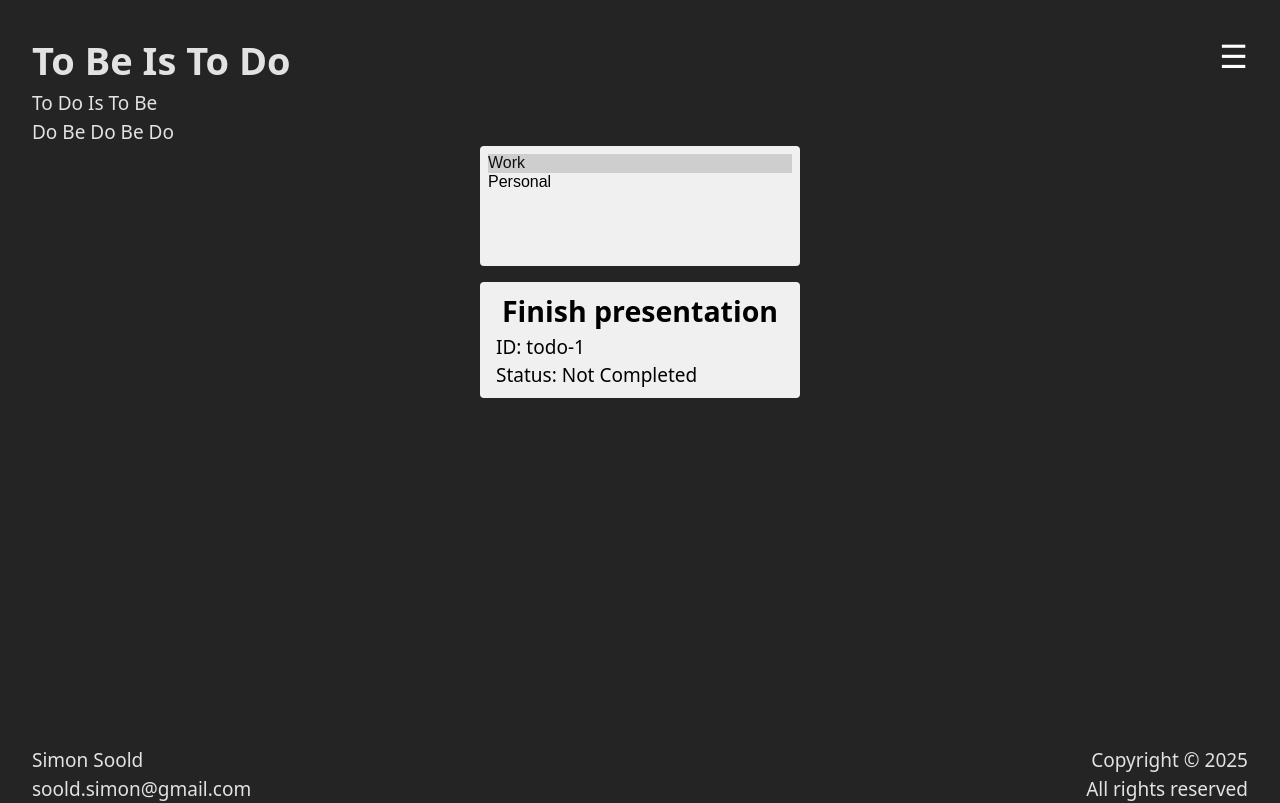
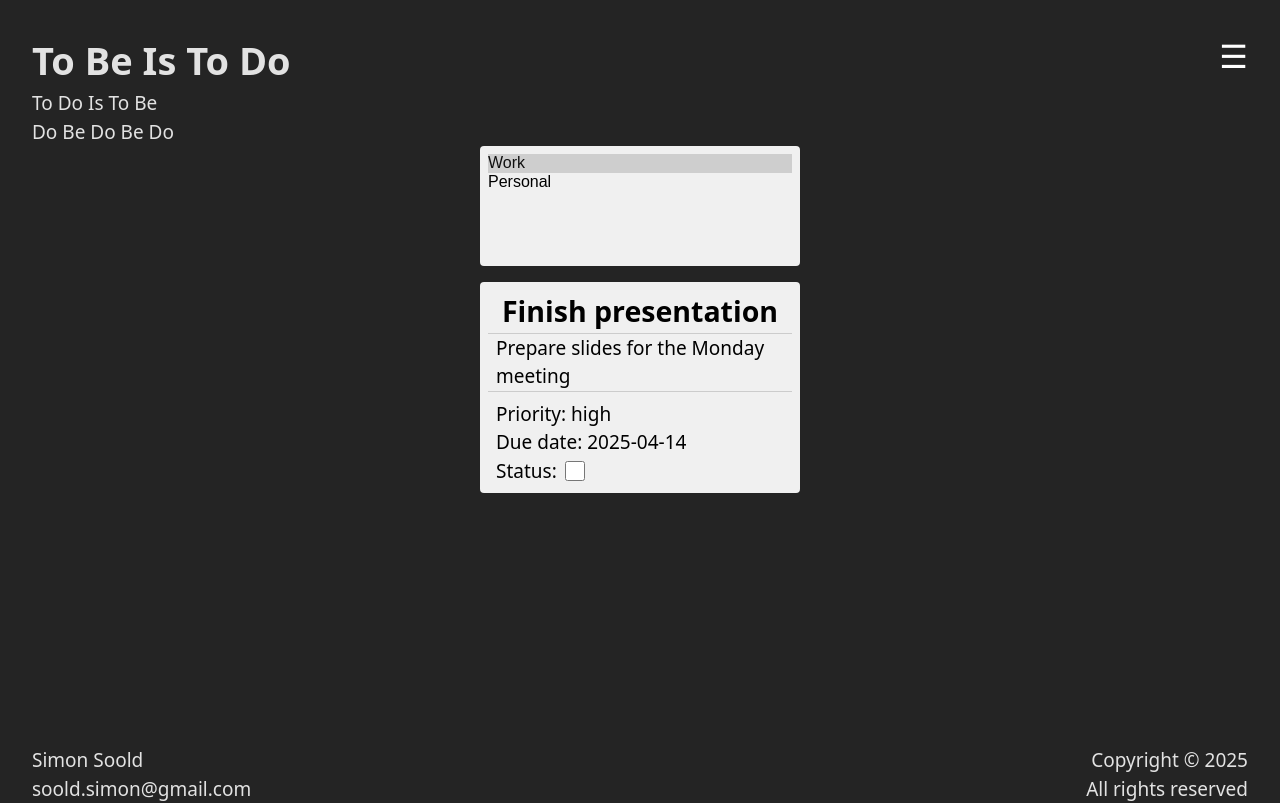
Before and after one commit to SimonSoold/todo, a React (Vite) app: page / in a window 1280 px wide. Built offline with nearby package versions, Linux system fonts and the light colour scheme.

Commit message:
added some more info to the todoItem

```diff
--- a/src/App.css
+++ b/src/App.css
@@ -136,3 +136,31 @@ header details ul > li, footer, header {
   padding: 0 8px;
   width: 100%;
 }
+.status {
+  display: flex;
+  align-items: center;
+  width: 100%;
+}
+.description {
+  display: flex;
+  justify-content: center;
+  align-items: center;
+  width: 100%;
+  margin-bottom: 8px;
+  border-bottom: 1px solid #ccc;
+  border-top: 1px solid #ccc;
+  padding: 8px;
+  background: #f0f0f0;
+}
+.description p {
+  text-align: left;
+}
+
+
+.status input[type="checkbox"] {
+  margin-left: 8px;
+}
+input[type="checkbox"] {
+  width: 20px;
+  height: 20px;
+}
--- a/src/components/ToDo.tsx
+++ b/src/components/ToDo.tsx
@@ -3,7 +3,10 @@ import { Todo,Project } from '../types';
 import {
   useSelector, useDispatch
 } from 'react-redux'
-import {setProjectId} from "../redux/todoSlice";
+import {
+  setProjectId,
+  setComplete
+} from "../redux/todoSlice";
 import { selectFilteredTodos } from '../redux/selectors';
 export const TodoContainer: React.FC = () => {
   return (
@@ -61,13 +64,35 @@ export const TodoList: React.FC = () => {
     </>
   );
 }
-export const TodoItem: React.FC<Todo> = ({ id, title, is_completed }) => {
+export const TodoItem: React.FC<Todo> = ({ id, title, is_completed, priority, due_date, description }) => {
+  const dispatch = useDispatch();
+  const handleChange = (e: React.ChangeEvent<HTMLInputElement>) => {
+    dispatch(setComplete({ id, completed: e.target.checked }));
+  }
   return (
     <div>
       <h2>{title}</h2>
+      {
+        description && description.length > 0
+        ?
+        <div
+          className="description"
+        >
+          <p>{description}</p>
+        </div>
+        :
+        null
+      }
       <div>
-        <p>ID: {id}</p>
-        <p>Status: {is_completed ? 'Completed' : 'Not Completed'}</p>
+        <p>Priority: {priority}</p>
+        {
+          due_date && due_date.length > 0
+          ?
+          <p>Due date: {due_date.substring(0,10)}</p>
+          :
+          null
+        }
+        <p className="status">Status: <input type="checkbox" checked={is_completed} onChange={handleChange}/></p>
       </div>
     </div>
   );
--- a/src/redux/todoSlice.tsx
+++ b/src/redux/todoSlice.tsx
@@ -10,8 +10,17 @@ const todoSlice = createSlice({
   reducers: {
     setProjectId(state, action) {
       state.projectId = action.payload
+    },
+    setComplete(state,action) {
+      const todo = state.todos.find((todo) => todo.id === action.payload.id);
+      if (todo) {
+        todo.is_completed = action.payload.completed;
+      }
     }
   }
 })
-export const { setProjectId } = todoSlice.actions
+export const {
+  setProjectId,
+  setComplete
+} = todoSlice.actions
 export default todoSlice.reducer
```
Also changed, not shown: 1 other file (tests, documents, lock files or other folders).
